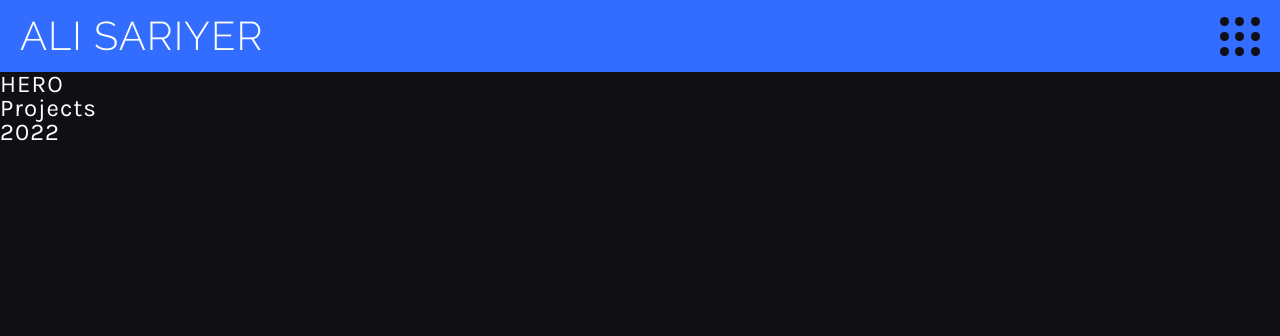
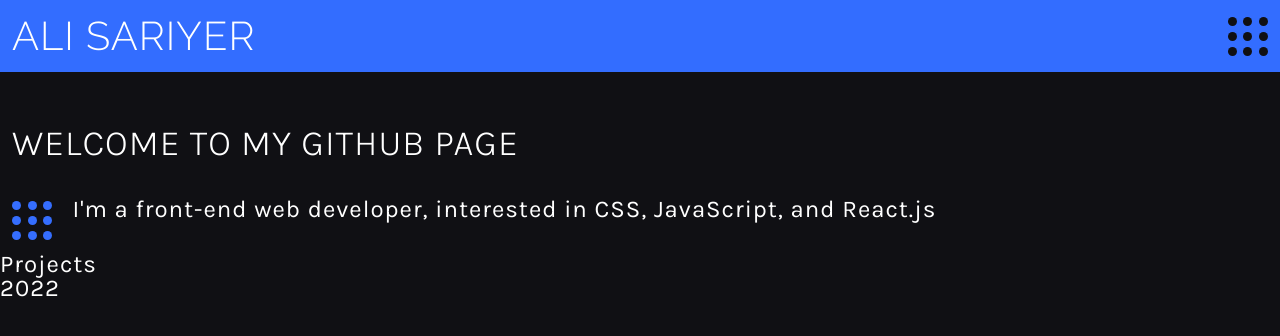
Before and after one commit to alisariyer/alisariyer, a React (Create React App) app: page / in a window 1280 px wide. Shown: the top 336 px of the page. Built offline with nearby package versions, Linux system fonts and the light colour scheme.

Commit message:
1. Add backgroundColor prop to Dots component to change it 2. Add hero title and content, styling of them

```diff
--- a/src/components/Dots.js
+++ b/src/components/Dots.js
@@ -1,8 +1,17 @@
 import React from "react";
 
-export default function Dots() {
+export default function Dots(props) {
+  const defaultColor = "#fff";
+
+  const styles = {
+    backgroundColor: props.backgroundColor
+      ? props.backgroundColor
+      : defaultColor,
+  };
+
   const dots = Array.from("123456789").map((value, index) => (
-    <div key={index} className="dot"></div>
+    <div key={index} className="dot" style={styles}></div>
   ));
-  return <div className="dot-container">{dots}</div>;
+
+  return <div className="dot-container" >{dots}</div>;
 }
--- a/src/components/Header.js
+++ b/src/components/Header.js
@@ -5,7 +5,7 @@ export default function Header() {
   return (
     <header className="main-header">
         <h1>ALI SARIYER</h1>
-        <Dots />
+        <Dots backgroundColor="#101013" />
     </header>
   );
 }
--- a/src/components/Hero.js
+++ b/src/components/Hero.js
@@ -1,9 +1,14 @@
 import React from "react";
+import Dots from "./Dots";
 
 export default function Hero() {
   return (
-    <section>
-        HERO
+    <section className="hero">
+        <h2 className="hero-title">WELCOME TO MY GITHUB PAGE</h2>
+        <div className="hero-content">
+          <Dots backgroundColor="#356EFF" />
+          <p>I'm a front-end web developer, interested in CSS, JavaScript, and React.js</p>
+        </div>
     </section>
   );
 }
--- a/src/css/initial.css
+++ b/src/css/initial.css
@@ -16,6 +16,9 @@
 
     /* set default reference value to 1rem so 10px */
     --rem: 1rem;
+
+    /* general padding size */
+    --padding: calc(var(--rem) * 1.2);
 }
 
 /**************************************************/
--- a/src/css/main.css
+++ b/src/css/main.css
@@ -27,7 +27,7 @@
     display: flex;
     justify-content: space-between;
     align-items: center;
-    padding-inline: calc(var(--rem) * 2);
+    padding-inline: var(--padding);
     height: calc(var(--rem) * 7.2);
     background-color: hsl( var(--clr-blue) / 1);
 }
@@ -37,3 +37,27 @@
     font-size: calc(var(--rem) * 4);
     font-weight: 300;
 }
+
+.hero {
+    padding: var(--padding);
+    padding-top: calc(var(--rem) * 5);
+    line-height: 1.2;
+    max-width: 80%;
+}
+
+.hero-title {
+    font-size: calc(var(--rem) * 3.6);
+    font-weight: 300;
+    margin-bottom: calc(var(--rem) * 3);
+}
+
+.hero-content {
+    display: flex;
+    justify-content: flex-start;
+    align-items: flex-start;
+    gap: calc(var(--rem) * 2);
+}
+
+.hero-content > .dot-container {
+    padding-top: calc(var(--rem) / 1.5);
+}
```
